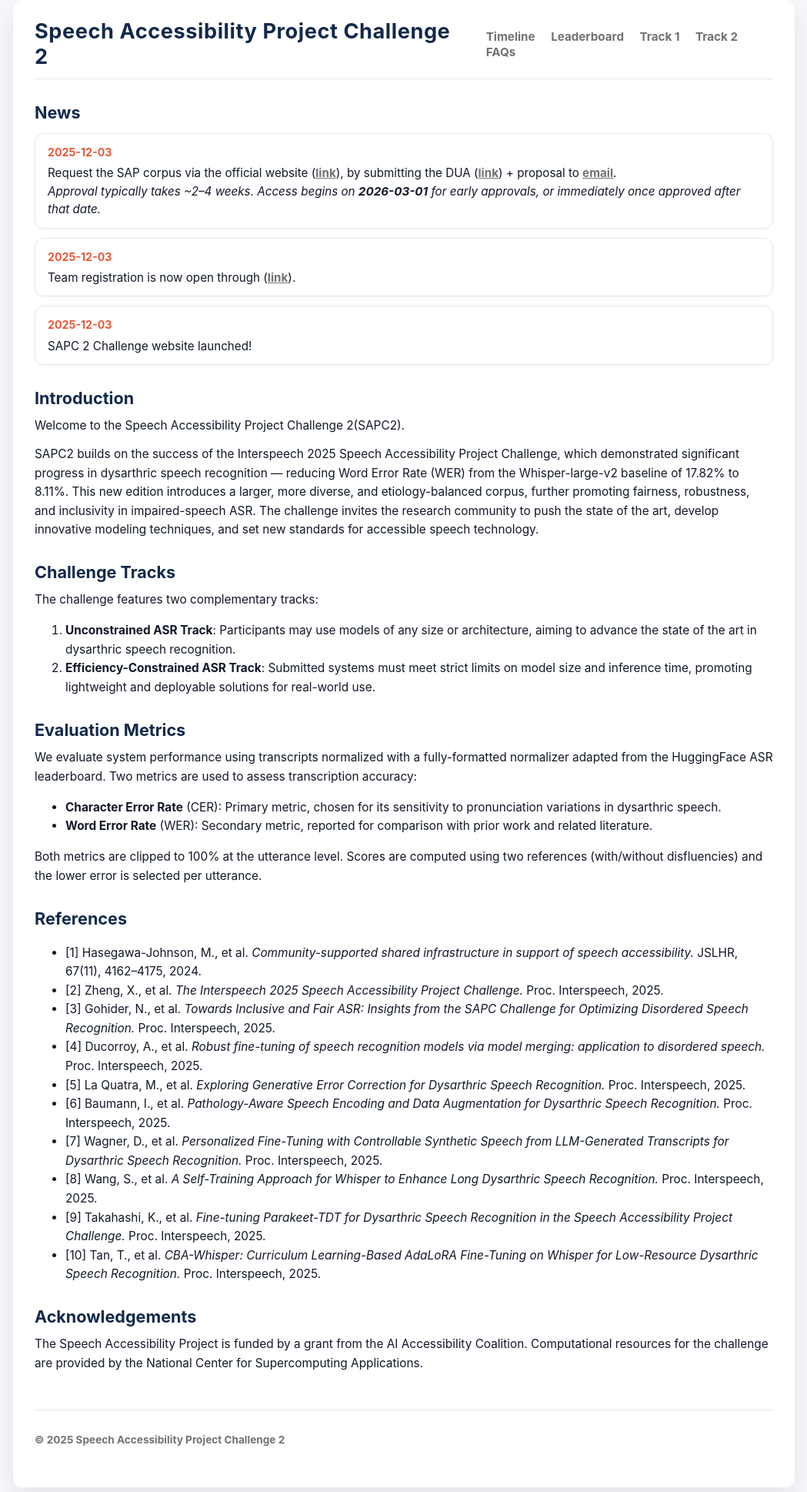
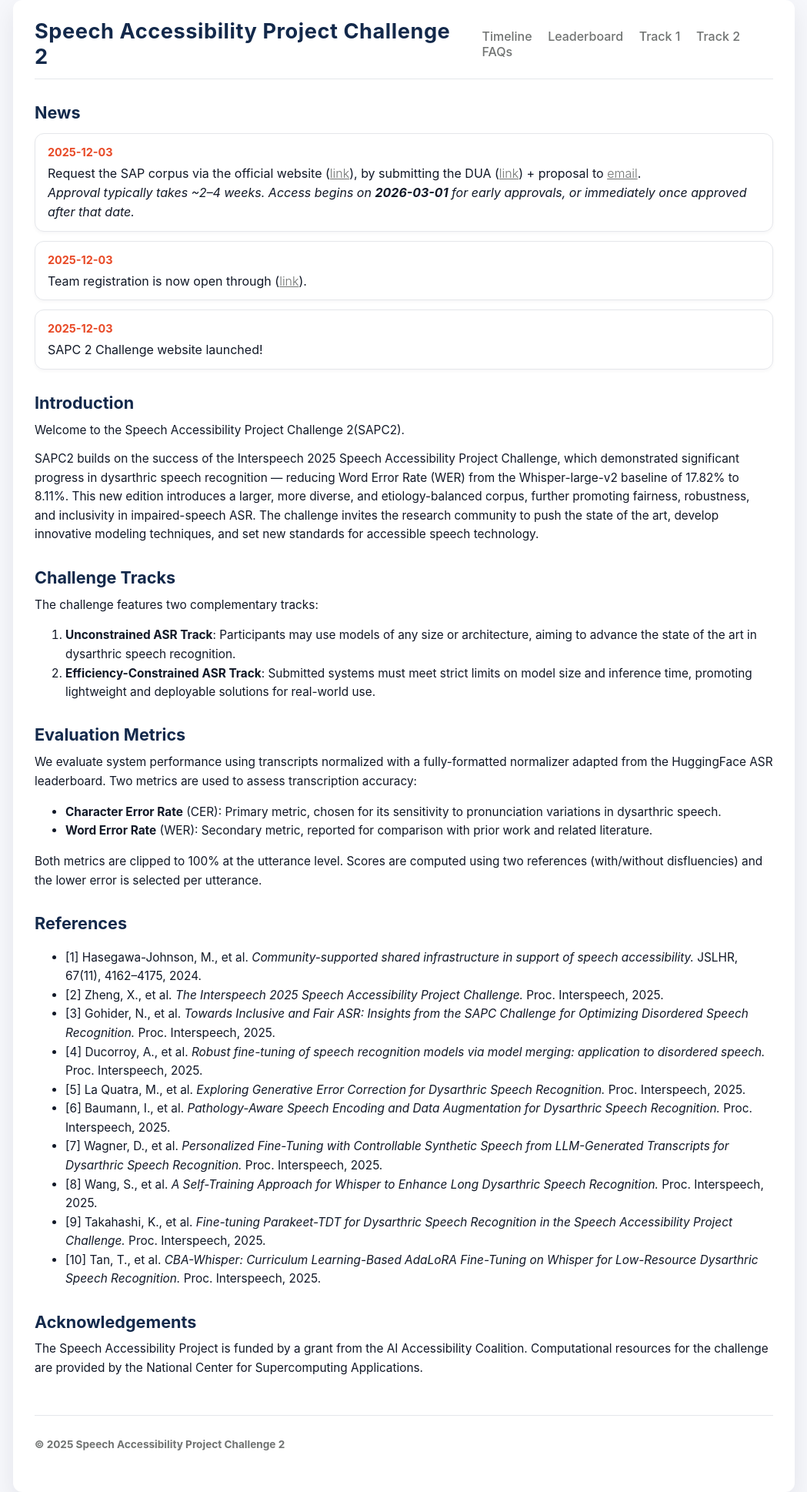
Before and after one commit to xiuwenz2/SAPC2-website, a Jekyll site: the page built from index.md, in a window 1280 px wide. Shown: the whole page at 77% size, without its empty margins (115-1164 px from the left). Built offline with Jekyll 4.4.1, drawn with Linux system fonts in a browser that asks for light colours.

Commit message:
Refactor font styles in style.css
Adjusted font weights and sizes for various elements in the CSS file.

```diff
--- a/assets/css/style.css
+++ b/assets/css/style.css
@@ -37,24 +37,18 @@ body {
   letter-spacing: 0.02em;
 }
 
-.site-title a:hover {
-  color: #E84A27;                   /* UIUC orange on hover */
-  font-weight: 700;
-  text-decoration: none;
-}
-
 /* Nav links */
 .site-nav a {
   margin-left: 1rem;
   color: #707372;                   /* Strom */
   text-decoration: none;
-  font-weight: 700;
-  font-size: 0.95rem;
+  font-weight: 500;
+  font-size: 1.00rem;
 }
 
 .site-nav a:hover {
   color: #E84A27;                   /* UIUC orange on hover */
-  font-weight: 700;
+  font-weight: 500;
   text-decoration: none;
 }
 
@@ -111,7 +105,7 @@ h3 { font-size: 1.12rem; }
 }
 
 .news-date {
-  font-weight: 600;
+  font-weight: 700;
   color: #E84A27;                   /* UIUC orange date */
   margin-bottom: 4px;
   font-size: 0.9rem;
@@ -119,7 +113,7 @@ h3 { font-size: 1.12rem; }
 
 .news-text {
   line-height: 1.55;
-  font-size: 0.95rem;
+  font-size: 1.00rem;
 }
 
 /* ---------- Links ---------- */
@@ -127,12 +121,12 @@ h3 { font-size: 1.12rem; }
 /* Global link style in content */
 a {
   color: #707372;                   /* Strom */
-  font-weight: 700;
+  font-weight: 300;
   text-decoration: underline;
 }
 
 a:hover {
   color: #E84A27;                   /* UIUC orange on hover */
-  font-weight: 700;
+  font-weight: 300;
   text-decoration: underline;
 }
```
